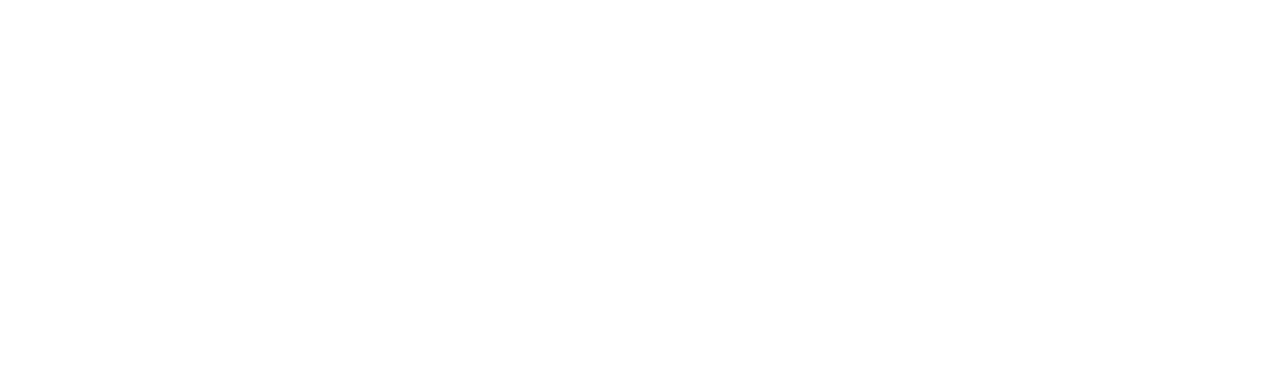
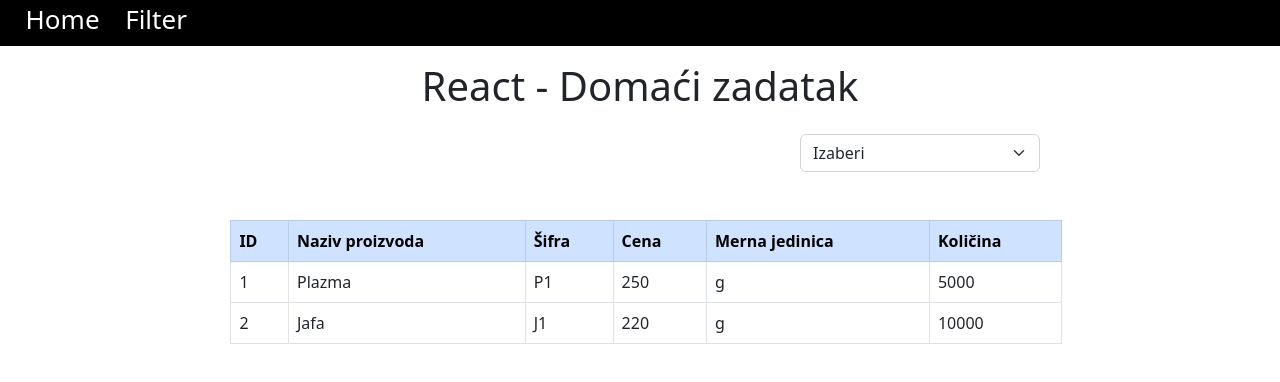
Before and after one commit to kosta39/iteh-react-zalihe, a React (Create React App) app: page /filter in a window 1280 px wide. Before the commit this address had no page. Shown: the top 382 px of the page. Built offline with nearby package versions, Linux system fonts and the light colour scheme.

Commit message:
Filtriranje proizvoda na osnovu kolicine na zalihama

```diff
--- a/src/App.css
+++ b/src/App.css
@@ -27,3 +27,8 @@
 .nav a:hover {
   color: white;
 }
+
+#select {
+  width: 30vh;
+  margin-left: 50rem;
+}
--- a/src/App.js
+++ b/src/App.js
@@ -1,6 +1,7 @@
 import './App.css';
 import { BrowserRouter as Router, Routes, Route } from 'react-router-dom';
 import Home from './page/Home';
+import Filter from './page/Filter';
 
 function App() {
   return (
@@ -8,6 +9,7 @@
       <Router>
         <Routes>
           <Route path="/" element={<Home />} />
+          <Route path="/filter" element={<Filter />} />
         </Routes>
       </Router>
     </div>
--- a/src/component/Nav.jsx
+++ b/src/component/Nav.jsx
@@ -1,9 +1,11 @@
 import { Link } from 'react-router-dom'
 
 function Nav() {
+
     return (
         <div className="nav">
             <Link to={"/"}>Home</Link>
+            <Link to={"/filter"}>Filter</Link>
         </div>
     )
 }
--- /dev/null
+++ b/src/page/Filter.jsx
@@ -0,0 +1,56 @@
+import Nav from "../component/Nav";
+import { useState } from 'react';
+import ZaliheTbl from "../component/ZaliheTbl";
+
+function Filter() {
+
+    const [zalihe, setZalihe] = useState([
+        { id: 1, naziv: 'Plazma', sifra: 'P1', cena: 250, mernaJedinica: 'g', kolicina: 5000 },
+        { id: 2, naziv: 'Jafa', sifra: 'J1', cena: 220, mernaJedinica: 'g', kolicina: 10000 },
+    ]);
+
+    const [arr, setArr] = useState(zalihe)
+
+    const filter = (e) => {
+        var filter = []
+
+        if (e.target.value == 1) {
+            zalihe.forEach(zaliha => {
+                if (zaliha.kolicina <= 5000)
+                    filter.push(zaliha)
+            });
+        }
+        else
+            if (e.target.value == 2) {
+                zalihe.forEach(zaliha => {
+                    if (zaliha.kolicina > 5000)
+                        filter.push(zaliha)
+                });
+            }
+            else
+                zalihe.forEach(zaliha => {
+                    filter.push(zaliha)
+                });
+
+        setArr(filter)
+    }
+
+
+    return (
+        <div>
+            <Nav />
+            <h1 className="mt-3 text-center">React - Domaći zadatak</h1>
+
+            <select onChange={(e) => filter(e)} className="form-select mt-4" id="select">
+                <option value="0">Izaberi</option>
+                <option value="1">Manje od 5000</option>
+                <option value="2">Više od 5000</option>
+            </select>
+
+            <ZaliheTbl zalihe={arr} />
+
+        </div>
+    )
+}
+
+export default Filter;
```
